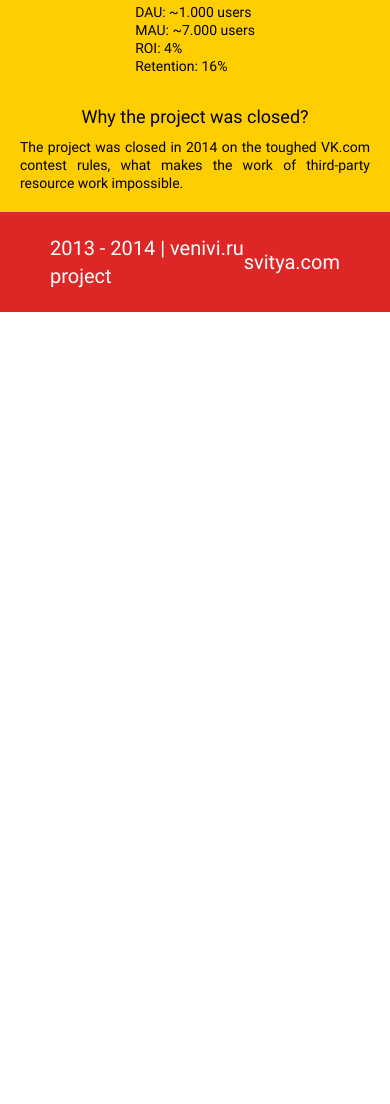
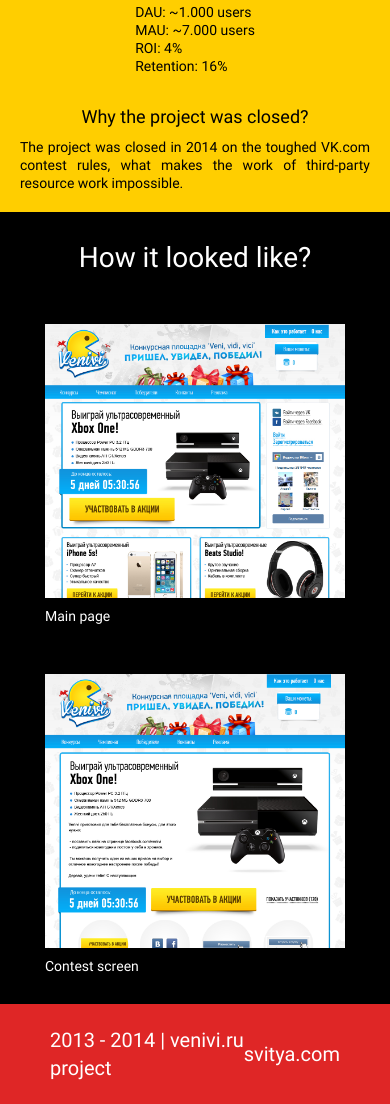
Before and after one commit to gitsvitya/venivi, a React app: page / in a window 390 px wide. Shown: the part 800-1904 px from the top of the page. Before the commit the page ends 1112 px from the top, so only its background shows below. Built offline with nearby package versions, Linux system fonts and the light colour scheme.

Commit message:
Added: ScreenshotsBlock layout

```diff
--- a/src/components/App/App.js
+++ b/src/components/App/App.js
@@ -13,8 +13,8 @@
       <main className={styles.main}>
         <LogoBlock/>
         <AboutBlock/>
-        {/* <ScreenshotsBlock/>
-        <AuthorsBlock/> */}
+        <ScreenshotsBlock/>
+        {/* <AuthorsBlock/> */}
       </main>
       <AppFooter/>
     </div>
--- a/src/components/ScreenshotsBlock/ScreenshotsBlock.module.css
+++ b/src/components/ScreenshotsBlock/ScreenshotsBlock.module.css
@@ -6,7 +6,7 @@
 }
 
 .container {
-  height: 550px;
+  /* height: 550px; */
   max-width: 1440px;
   display: flex;
   flex-direction: column;
@@ -38,8 +38,10 @@
   display: flex;
   flex-direction: column;
   gap: 10px;
-  width: 300px;
-  height: 300px;
+  width: 100vw;
+  height: 100vh;
+  max-width: 300px;
+  max-height: 300px;
   margin: 0;
   cursor: pointer;
 }
@@ -47,16 +49,16 @@
 .screenshotMain {
   background-image: url('../../images/mainPicSmall.png');
   background-repeat: no-repeat;
-  background-size: contain;
-  width: 300px;
+  background-size: cover;
+  width: 100%;
   height: 100%;
 }
 
 .screenshotCont {
   background-image: url('../../images/contPicSmall.png');
   background-repeat: no-repeat;
-  background-size: contain;
-  width: 300px;
+  background-size: cover;
+  width: 100%;
   height: 100%;
 }
 
@@ -70,16 +72,19 @@
   padding: 0;
   margin: 0;
 }
-
-
+@media (max-width: 950px) {
+  .screenshotsBox {
+    gap: 70px;
+  }
+}
 
 @media (max-width: 769px) {
   .container {
     padding: 30px;
   }
   .screenshotsBox {
-    gap: normal;
-    justify-content: space-between;
+    gap: 5px;
+    /* justify-content: space-between; */
   }
   .screenshotMain {
   }
@@ -87,18 +92,18 @@
 
 @media (max-width: 650px) {
   .container {
-    height: 850px;
+    /* height: 850px; */
   }
   .screenshotsBox {
     flex-direction: column;
     justify-content: center;
-    gap: 60px;
+    gap: 50px;
   }
 }
 
-@media (max-width: 320px) {
+@media (max-width: 501px) {
   .container {
-    height: 850px;
+    /* height: 850px; */
   }
   .header {
     font-size: 28px;
@@ -108,12 +113,12 @@
     flex-direction: column;
     justify-content: center;
     gap: 50px;
-    width: 280px;
+    /* width: 280px; */
   }
   .screenshotMain {
-    width: 280px;
+    /* width: 280px; */
   }
   .screenshotCont {
-    width: 280px;
+    /* width: 280px; */
   }
 }
```
